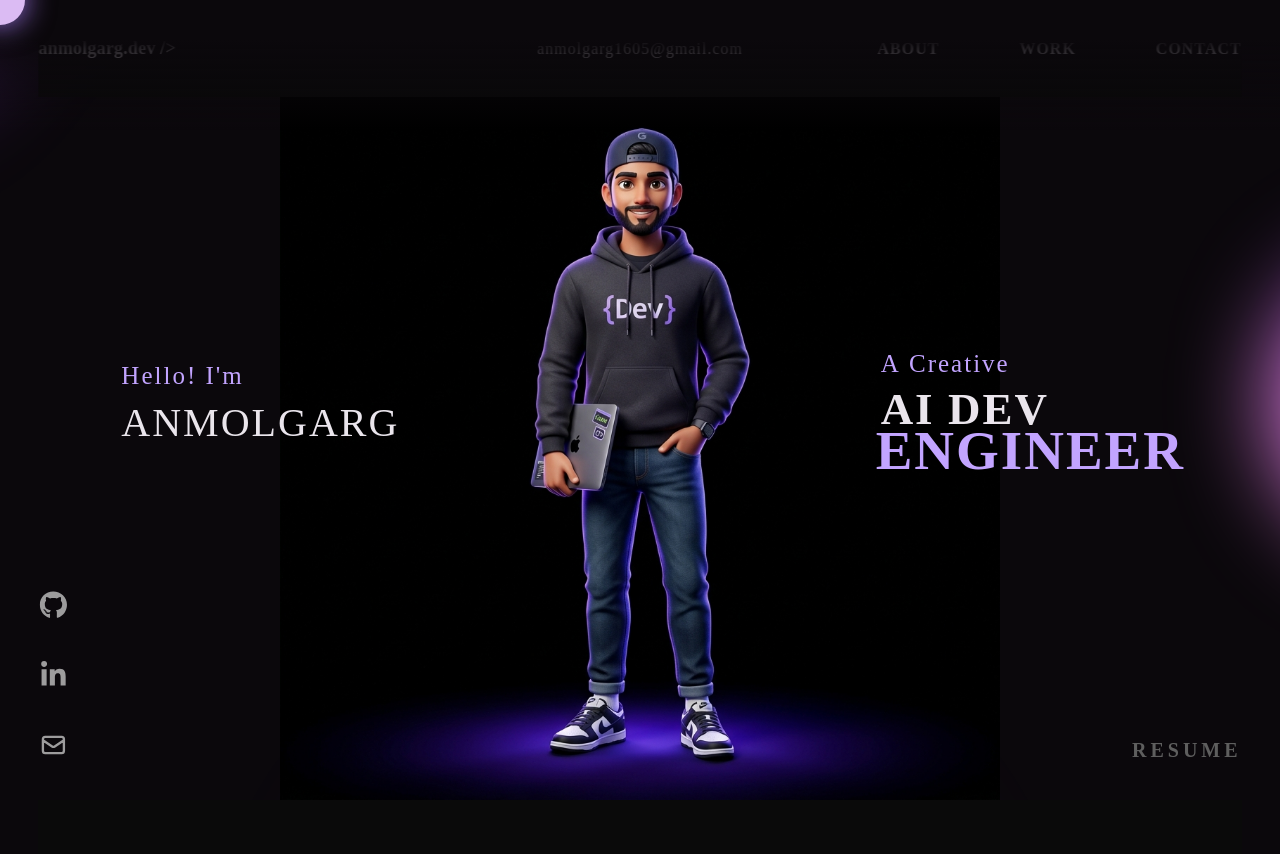
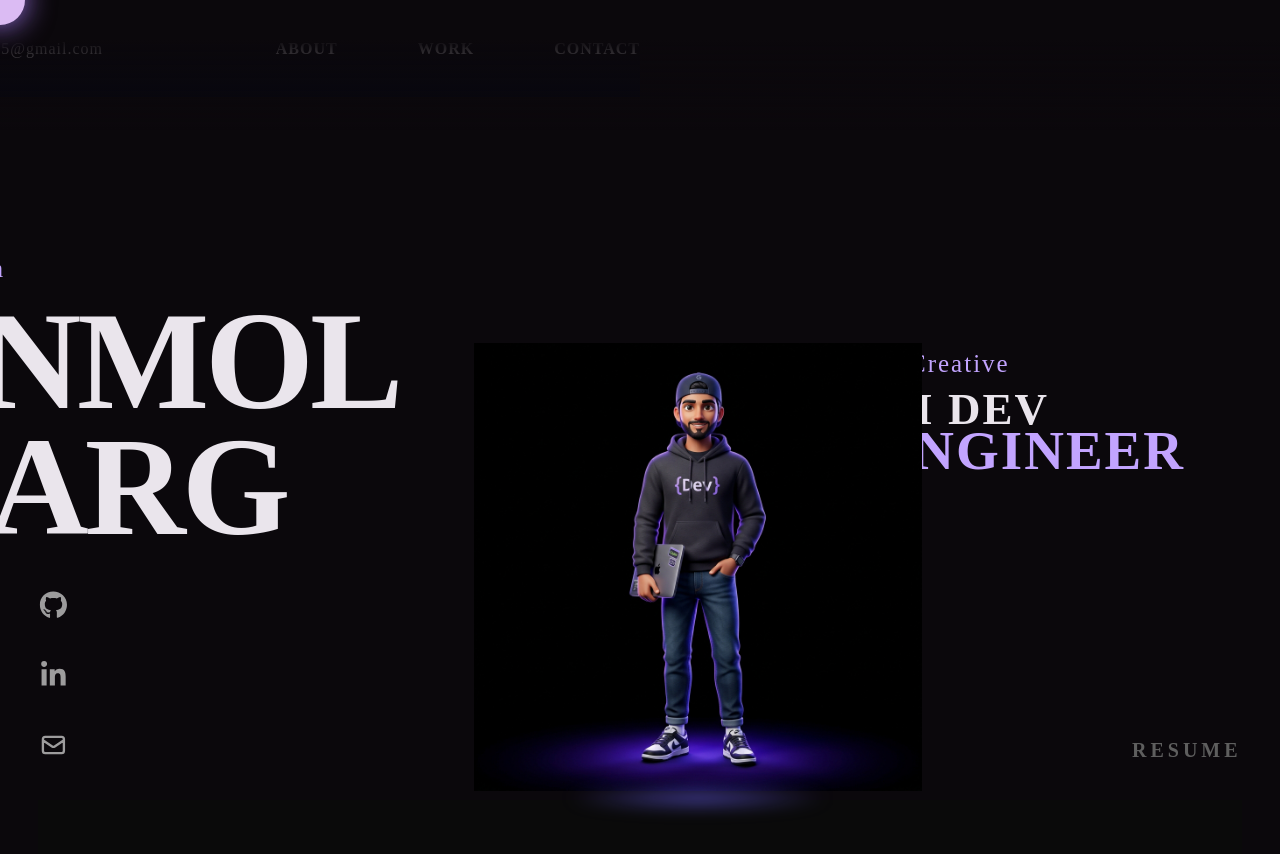
Before and after one commit to AnmolGarg8/portfolio, a React (Vite) app: page / in a window 1280 px wide. Shown: the top 854 px of the page. Built offline with nearby package versions, Linux system fonts and the light colour scheme.

Commit message:
Implement exact 3-stage scroll character transition & CSS UI fixes

```diff
--- a/src/App.jsx
+++ b/src/App.jsx
@@ -49,6 +49,12 @@ const App = () => {
       <Cursor />
       <Navbar />
       <SocialIcons />
+
+      <div id="character-wrapper">
+        <img id="character-img" src="/hero-char.png" alt="3D Character" />
+        <div id="character-glow"></div>
+      </div>
+
       <main ref={mainRef} className={isLoaded ? 'main-active' : ''}>
         <div id="smooth-wrapper">
           <div id="smooth-content">
--- a/src/components/About.jsx
+++ b/src/components/About.jsx
@@ -2,20 +2,7 @@ import './styles/About.css'
 
 const About = () => {
   return (
-    <section className="about-section">
-      <div className="about-character">
-        <img
-          src="/hero-char.png"
-          alt="3D Character"
-          style={{
-            maxHeight: '70vh',
-            width: 'auto',
-            objectFit: 'contain',
-            display: 'block',
-            animation: 'char-float 4.2s ease-in-out infinite'
-          }}
-        />
-      </div>
+    <section className="about-section" id="about">
       <div className="about-me">
         <h3>About me</h3>
         <p className="para">
--- a/src/components/Landing.jsx
+++ b/src/components/Landing.jsx
@@ -2,32 +2,18 @@ import './styles/Landing.css'
 
 const Landing = () => {
   return (
-    <section className="landing-section">
+    <section className="landing-section" id="hero">
       <div className="landing-container">
-        {/* Purple ambient glow circles */}
-        <div className="landing-circle1" />
-        <div className="landing-circle2" />
-
         {/* LEFT: Name intro */}
         <div className="landing-intro">
           <h2>Hello! I'm</h2>
-          <h1>
-            <span>ANMOL</span>
-            <br />
-            <span>GARG</span>
-          </h1>
+          <div className="hero-name">
+            <div className="name-line">ANMOL</div>
+            <div className="name-line">GARG</div>
+          </div>
         </div>
 
-        {/* CENTER: Character image */}
-        <div className="landing-image">
-          <img
-            src="/hero-char.png"
-            alt="Anmol Garg 3D Avatar"
-            fetchpriority="high"
-            loading="eager"
-          />
-          <div className="character-rim" />
-        </div>
+
 
         {/* RIGHT: Role titles */}
         <div className="landing-info">
--- a/src/components/WhatIDo.jsx
+++ b/src/components/WhatIDo.jsx
@@ -5,7 +5,7 @@ const WhatIDo = () => {
   const [activeCard, setActiveCard] = useState(0)
 
   return (
-    <section className="whatIDO">
+    <section className="whatIDO" id="whatido">
       <div className="what-box">
         <h2>
           WH<span className="hat-h2">AT</span>
--- a/src/components/styles/Landing.css
+++ b/src/components/styles/Landing.css
@@ -86,12 +86,11 @@
   font-weight: 300;
   letter-spacing: 2px;
 }
-.landing-intro h1 {
-  margin: 0;
-  letter-spacing: 2px;
-  font-size: 28px;
-  line-height: 28px;
-  font-weight: 500;
+.hero-name {
+  font-size: clamp(90px, 12vw, 140px);
+  font-weight: 900;
+  line-height: 0.9;
+  letter-spacing: -4px;
 }
 
 /* Right info */
--- a/src/components/styles/Navbar.css
+++ b/src/components/styles/Navbar.css
@@ -85,12 +85,14 @@
   overflow: hidden;
 }
 
-nav, .navbar, header.header {
-  position: fixed;
-  top: 0;
+nav, header, .navbar, header.header {
+  position: fixed !important;
+  top: 0 !important;
+  left: 0 !important;
+  width: 100% !important;
   z-index: 1000 !important;
-  background: rgba(10, 10, 10, 0.92);
-  backdrop-filter: blur(12px);
+  background: rgba(8, 8, 18, 0.92) !important;
+  backdrop-filter: blur(16px) !important;
 }
 
 .global-orb, .cursor-glow, .bg-orb, .floating-blob {
--- a/src/index.css
+++ b/src/index.css
@@ -98,3 +98,41 @@ main {
 @media screen and (max-width: 900px) {
   .techstack h2 { font-size: 40px; }
 }
+
+#character-wrapper {
+  position: fixed;
+  z-index: 50;
+  pointer-events: none;
+  will-change: transform, opacity;
+  left: 50%;
+  bottom: 0;
+  transform: translateX(-50%);
+  width: clamp(280px, 35vw, 520px);
+}
+
+#character-img {
+  width: 100%;
+  height: auto;
+  object-fit: contain;
+  display: block;
+  animation: char-float 4.2s ease-in-out infinite;
+  animation-play-state: var(--float-state, running);
+}
+
+@keyframes char-float {
+  0%, 100% { transform: translateY(0px); }
+  50%       { transform: translateY(-14px); }
+}
+
+#character-glow {
+  position: absolute;
+  bottom: -10px;
+  left: 50%;
+  transform: translateX(-50%);
+  width: 60%;
+  height: 24px;
+  background: radial-gradient(ellipse, rgba(108,99,255,0.65) 0%, transparent 70%);
+  border-radius: 50%;
+  filter: blur(8px);
+  pointer-events: none;
+}
--- a/src/utils/animations.js
+++ b/src/utils/animations.js
@@ -96,49 +96,56 @@ function animateTextIn(selector, delay = 0) {
 
 /* ─── Scroll-triggered animations for all sections ─── */
 export function initScrollAnimations() {
-  // About character pseudo-3D scroll effect
-  const aboutCharTl = gsap.timeline({
+  const charWrapper = document.getElementById('character-wrapper')
+  const charImg = document.getElementById('character-img')
+
+  if (charWrapper) {
+    // ── TRANSITION 1: Hero → About ──────────────────────────────
+    gsap.to(charWrapper, {
+      left: '18%',
+      width: 'clamp(200px, 26vw, 380px)',
+      ease: 'none',
       scrollTrigger: {
-      trigger: '.about-section',
-      start: 'top bottom',
+        trigger: '#about',
+        start: 'top 85%',
         end: 'top 20%',
         scrub: 1.5,
       }
     })
 
-  // Phase 1: Translate and rotate into place as if arriving from the hero section
-  aboutCharTl.fromTo('.about-character img',
-    {
-      x: '30vw',
-      y: 150,
-      scale: 1.3,
-      rotationZ: 8,
-      filter: 'blur(4px)',
-      opacity: 0,
-    },
-    {
-      x: 0,
-      y: 0,
-      scale: 1,
-      rotationZ: 0,
-      filter: 'blur(0px)',
-      opacity: 1,
-      ease: 'power2.out',
-    }
-  )
-
-  // Phase 2: Subtle parallax while scrolling past the rest of the About section
-  gsap.to('.about-character img', {
-    y: -120,
-    scale: 0.95,
+    gsap.to(charWrapper, {
+      xPercent: 0,
       ease: 'none',
       scrollTrigger: {
-      trigger: '.about-section',
-      start: 'top 20%',
-      end: 'bottom top',
-      scrub: 1,
+        trigger: '#about',
+        start: 'top 85%',
+        end: 'top 20%',
+        scrub: 1.5,
       }
     })
+
+    // ── TRANSITION 2: About → What I Do (exit left + fade) ──────
+    gsap.to(charWrapper, {
+      left: '-25%',
+      opacity: 0,
+      ease: 'none',
+      scrollTrigger: {
+        trigger: '#whatido',
+        start: 'top 80%',
+        end: 'top 10%',
+        scrub: 1.2,
+      }
+    })
+
+    let scrollTimer
+    window.addEventListener('scroll', () => {
+      if (charImg) charImg.style.animationPlayState = 'paused'
+      clearTimeout(scrollTimer)
+      scrollTimer = setTimeout(() => {
+        if (charImg) charImg.style.animationPlayState = 'running'
+      }, 150)
+    })
+  }
 
   // About section
   gsap.fromTo('.about-me',
```
Lines whose indentation alone changed are shown as unchanged.
